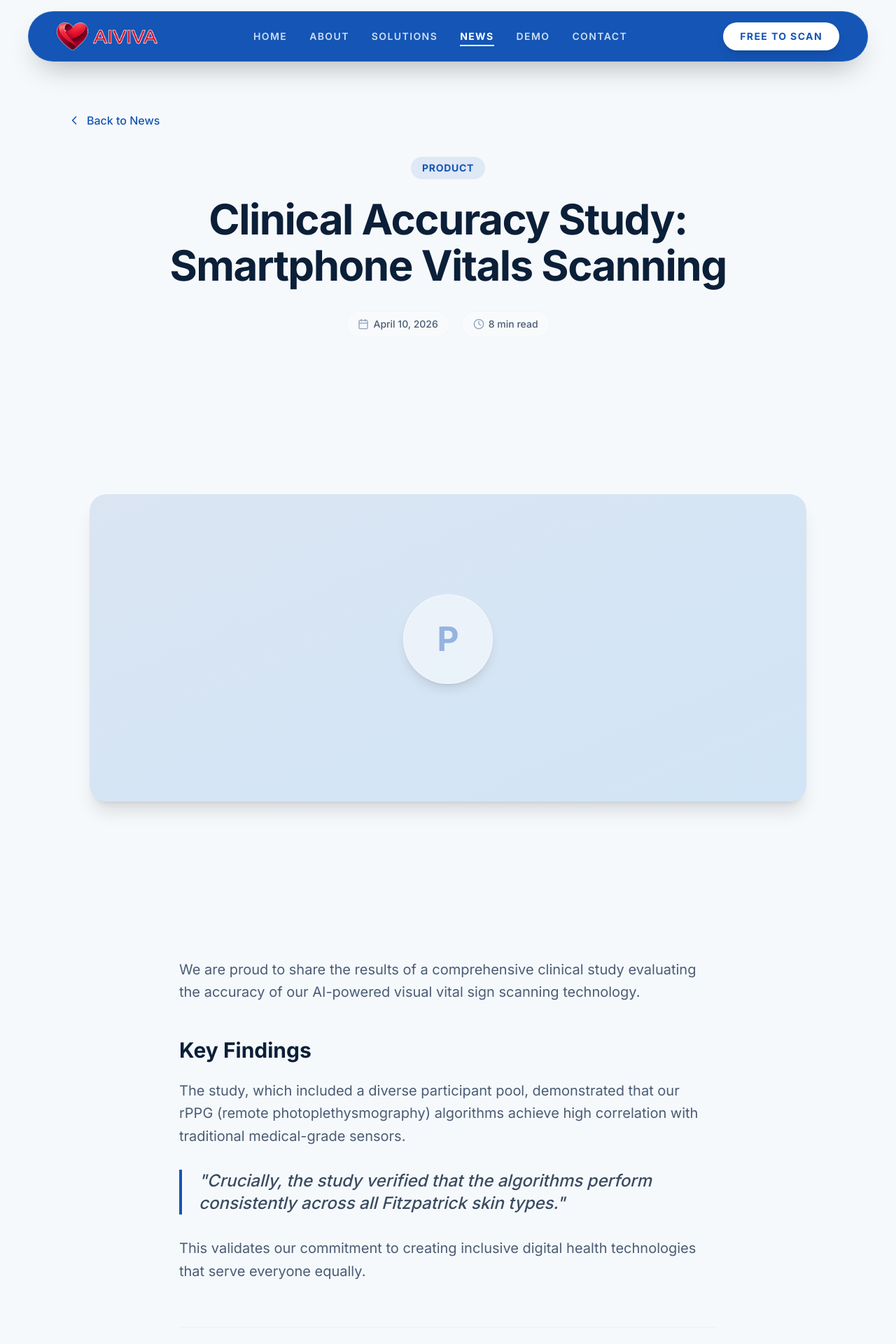
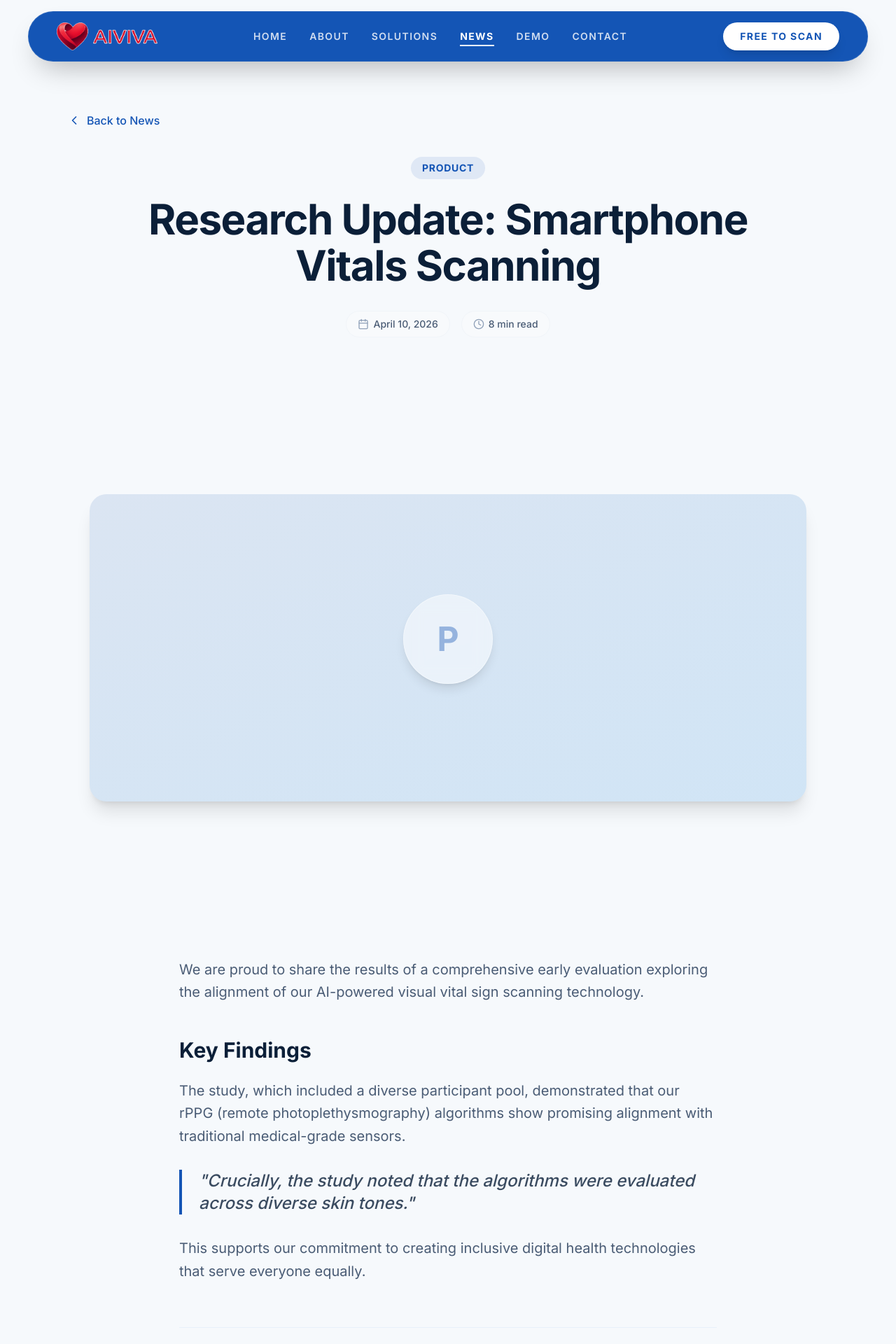
Before and after one commit to leanhtantt/Aiviva, a React (Vite) app: page /en/news/ai-vitals-scanning-accuracy-study in a window 1280 px wide. Shown: the top 1920 px of the page at 70% size. Built offline with nearby package versions, Linux system fonts and the light colour scheme.

Commit message:
fix trang bài viết

```diff
--- a/src/components/layout/LanguageSwitcher.tsx
+++ b/src/components/layout/LanguageSwitcher.tsx
@@ -2,6 +2,8 @@ import React from 'react';
 import { useNavigate, useLocation } from 'react-router-dom';
 import { motion } from 'motion/react';
 import { useLang } from '@/lib/i18n';
+import { newsContentEn } from '../../content/en/news';
+import { newsContentVi } from '../../content/vi/news';
 
 export function LanguageSwitcher() {
   const { pathname } = useLocation();
@@ -11,6 +13,32 @@ export function LanguageSwitcher() {
   const toggleLang = () => {
     const nextLang = lang === 'en' ? 'vi' : 'en';
     const pathParts = pathname.split('/');
+
+    // Check if we are on /:lang/news/:slug
+    if ((pathParts[1] === 'en' || pathParts[1] === 'vi') && pathParts[2] === 'news' && pathParts[3]) {
+      const currentSlug = pathParts[3];
+
+      const currentContent = lang === 'en' ? newsContentEn : newsContentVi;
+      const nextContent = nextLang === 'en' ? newsContentEn : newsContentVi;
+
+      const currentArticle = currentContent.articles.find(a => a.slug === currentSlug);
+      if (currentArticle) {
+        const nextArticle = nextContent.articles.find(a => a.translationKey === currentArticle.translationKey);
+        if (nextArticle) {
+          pathParts[1] = nextLang;
+          pathParts[3] = nextArticle.slug;
+          navigate(pathParts.join('/'));
+          return;
+        }
+      }
+
+      // Fallback
+      pathParts[1] = nextLang;
+      pathParts.length = 3;
+      navigate(pathParts.join('/'));
+      return;
+    }
+
     if (pathParts[1] === 'en' || pathParts[1] === 'vi') {
       pathParts[1] = nextLang;
       navigate(pathParts.join('/'));
--- a/src/content/en/news.ts
+++ b/src/content/en/news.ts
@@ -15,7 +15,8 @@ export const newsContentEn: NewsContent = {
     backToNews: 'Back to News',
     articleNotFound: 'Article not found',
     relatedArticles: 'Related Articles',
-    shareArticle: 'Share this article'
+    shareArticle: 'Share this article',
+    linkCopied: 'Link copied'
   },
   newsletter: {
     headline: 'Subscribe to our newsletter',
@@ -27,6 +28,7 @@ export const newsContentEn: NewsContent = {
   articles: [
     {
       id: 'en-1',
+      translationKey: 'platform-launch',
       slug: 'aiviva-launches-new-telehealth-platform',
       category: 'Product',
       title: 'AIVIVA Launches Next-Generation Telehealth Platform',
@@ -35,9 +37,9 @@ export const newsContentEn: NewsContent = {
       readTime: '5 min read',
       featured: true,
       content: [
-        { type: 'paragraph', text: 'We are thrilled to announce the launch of our next-generation telehealth platform, designed to revolutionize remote healthcare through advanced artificial intelligence.' },
+        { type: 'paragraph', text: 'We are thrilled to announce the launch of our next-generation telehealth platform, designed to enhance remote healthcare through advanced artificial intelligence.' },
         { type: 'heading', text: 'Seamless Vital Monitoring' },
-        { type: 'paragraph', text: 'Our new platform integrates cutting-edge AI scanning technology, allowing users to monitor their vital signs seamlessly using just their smartphone camera.' },
+        { type: 'paragraph', text: 'Our new platform incorporates advanced AI scanning technology, allowing users to monitor their vital signs seamlessly using just their smartphone camera.' },
         { type: 'list', items: [
           'Heart rate monitoring without wearables',
           'Oxygen saturation (SpO2) estimation',
@@ -49,6 +51,7 @@ export const newsContentEn: NewsContent = {
     },
     {
       id: 'en-2',
+      translationKey: 'partner-pharmacy',
       slug: 'partnership-with-major-pharmacy-chain',
       category: 'Partnership',
       title: 'AIVIVA Partners with Major National Pharmacy Chain',
@@ -69,6 +72,7 @@ export const newsContentEn: NewsContent = {
     },
     {
       id: 'en-3',
+      translationKey: 'telehealth-trends',
       slug: 'telehealth-trends-southeast-asia-2026',
       category: 'Market',
       title: 'Telehealth Trends in Southeast Asia for 2026',
@@ -85,6 +89,7 @@ export const newsContentEn: NewsContent = {
     },
     {
       id: 'en-4',
+      translationKey: 'hrv-intro',
       slug: 'understanding-hrv-and-stress',
       category: 'Health',
       title: 'Understanding Heart Rate Variability (HRV) and Stress',
@@ -105,22 +110,24 @@ export const newsContentEn: NewsContent = {
     },
     {
       id: 'en-5',
+      translationKey: 'research-update',
       slug: 'ai-vitals-scanning-accuracy-study',
       category: 'Product',
-      title: 'Clinical Accuracy Study: Smartphone Vitals Scanning',
-      excerpt: 'Recent peer-reviewed study validates the accuracy of our rPPG technology across diverse skin tones.',
+      title: 'Research Update: Smartphone Vitals Scanning',
+      excerpt: 'Recent early evaluation explores the alignment of our rPPG technology across diverse skin tones.',
       date: 'April 10, 2026',
       readTime: '8 min read',
       content: [
-        { type: 'paragraph', text: 'We are proud to share the results of a comprehensive clinical study evaluating the accuracy of our AI-powered visual vital sign scanning technology.' },
+        { type: 'paragraph', text: 'We are proud to share the results of a comprehensive early evaluation exploring the alignment of our AI-powered visual vital sign scanning technology.' },
         { type: 'heading', text: 'Key Findings' },
-        { type: 'paragraph', text: 'The study, which included a diverse participant pool, demonstrated that our rPPG (remote photoplethysmography) algorithms achieve high correlation with traditional medical-grade sensors.' },
-        { type: 'quote', text: 'Crucially, the study verified that the algorithms perform consistently across all Fitzpatrick skin types.' },
-        { type: 'paragraph', text: 'This validates our commitment to creating inclusive digital health technologies that serve everyone equally.' }
+        { type: 'paragraph', text: 'The study, which included a diverse participant pool, demonstrated that our rPPG (remote photoplethysmography) algorithms show promising alignment with traditional medical-grade sensors.' },
+        { type: 'quote', text: 'Crucially, the study noted that the algorithms were evaluated across diverse skin tones.' },
+        { type: 'paragraph', text: 'This supports our commitment to creating inclusive digital health technologies that serve everyone equally.' }
       ]
     },
     {
       id: 'en-6',
+      translationKey: 'insurance-integration',
       slug: 'expanding-health-insurance-partnerships',
       category: 'Partnership',
       title: 'Expanding Our Reach: New Health Insurance Integrations',
--- a/src/content/vi/news.ts
+++ b/src/content/vi/news.ts
@@ -15,7 +15,8 @@ export const newsContentVi: NewsContent = {
     backToNews: 'Quay lại Tin tức',
     articleNotFound: 'Không tìm thấy bài viết',
     relatedArticles: 'Bài viết liên quan',
-    shareArticle: 'Chia sẻ bài viết này'
+    shareArticle: 'Chia sẻ bài viết này',
+    linkCopied: 'Đã sao chép liên kết'
   },
   newsletter: {
     headline: 'Đăng ký nhận bản tin',
@@ -27,6 +28,7 @@ export const newsContentVi: NewsContent = {
   articles: [
     {
       id: 'vi-1',
+      translationKey: 'platform-launch',
       slug: 'aiviva-ra-mat-nen-tang-telehealth-moi',
       category: 'Sản phẩm',
       title: 'AIVIVA Ra Mắt Nền Tảng Telehealth Thế Hệ Mới',
@@ -35,9 +37,9 @@ export const newsContentVi: NewsContent = {
       readTime: '5 phút đọc',
       featured: true,
       content: [
-        { type: 'paragraph', text: 'Chúng tôi rất vui mừng thông báo ra mắt nền tảng y tế từ xa thế hệ mới, được thiết kế để cách mạng hóa chăm sóc sức khỏe thông qua trí tuệ nhân tạo.' },
+        { type: 'paragraph', text: 'Chúng tôi rất vui mừng thông báo ra mắt nền tảng y tế từ xa thế hệ mới, được thiết kế để cải thiện chăm sóc sức khỏe thông qua trí tuệ nhân tạo.' },
         { type: 'heading', text: 'Đo Chỉ Số Sinh Tồn Mượt Mà' },
-        { type: 'paragraph', text: 'Nền tảng mới của chúng tôi tích hợp công nghệ quét AI tiên tiến, cho phép người dùng theo dõi các chỉ số sinh tồn trực tiếp bằng camera điện thoại thông minh.' },
+        { type: 'paragraph', text: 'Nền tảng mới của chúng tôi kết hợp công nghệ quét AI tiên tiến, cho phép người dùng theo dõi các chỉ số sinh tồn trực tiếp bằng camera điện thoại thông minh.' },
         { type: 'list', items: [
           'Đo nhịp tim không cần thiết bị đeo',
           'Ước tính độ bão hòa oxy trong máu (SpO2)',
@@ -49,6 +51,7 @@ export const newsContentVi: NewsContent = {
     },
     {
       id: 'vi-2',
+      translationKey: 'partner-pharmacy',
       slug: 'hop-tac-chuoi-nha-thuoc-lon',
       category: 'Đối tác',
       title: 'AIVIVA Hợp Tác Cùng Chuỗi Nhà Thuốc Hàng Đầu',
@@ -69,6 +72,7 @@ export const newsContentVi: NewsContent = {
     },
     {
       id: 'vi-3',
+      translationKey: 'telehealth-trends',
       slug: 'xu-huong-telehealth-dong-nam-a-2026',
       category: 'Thị trường',
       title: 'Xu Hướng Telehealth Tại Đông Nam Á Năm 2026',
@@ -85,6 +89,7 @@ export const newsContentVi: NewsContent = {
     },
     {
       id: 'vi-4',
+      translationKey: 'hrv-intro',
       slug: 'hieu-ve-hrv-va-cang-thang',
       category: 'Sức khỏe',
       title: 'Hiểu Về Biến Thiên Nhịp Tim (HRV) Và Mức Căng Thẳng',
@@ -105,22 +110,24 @@ export const newsContentVi: NewsContent = {
     },
     {
       id: 'vi-5',
+      translationKey: 'research-update',
       slug: 'nghien-cuu-do-chinh-xac-quet-sinh-ton-ai',
       category: 'Sản phẩm',
-      title: 'Nghiên Cứu Lâm Sàng: Độ Chính Xác Khi Quét Sinh Tồn',
-      excerpt: 'Nghiên cứu mới nhất xác nhận độ chính xác cao của công nghệ rPPG trên nhiều tông màu da khác nhau.',
+      title: 'Cập Nhật Nghiên Cứu: Quét Sinh Tồn Bằng Smartphone',
+      excerpt: 'Đánh giá ban đầu mới nhất khám phá sự phù hợp của công nghệ rPPG trên nhiều tông màu da khác nhau.',
       date: '10 Thg 4, 2026',
       readTime: '8 phút đọc',
       content: [
-        { type: 'paragraph', text: 'Chúng tôi tự hào chia sẻ kết quả của một nghiên cứu lâm sàng toàn diện đánh giá độ chính xác của công nghệ quét chỉ số sinh tồn bằng hình ảnh thông qua AI.' },
+        { type: 'paragraph', text: 'Chúng tôi tự hào chia sẻ kết quả của một đánh giá ban đầu toàn diện khám phá sự phù hợp của công nghệ quét chỉ số sinh tồn bằng hình ảnh thông qua AI.' },
         { type: 'heading', text: 'Các Kết Quả Chính' },
-        { type: 'paragraph', text: 'Nghiên cứu với nhiều nhóm người tham gia đa dạng đã chứng minh thuật toán rPPG của chúng tôi đạt độ tương quan cao với các cảm biến y tế truyền thống.' },
-        { type: 'quote', text: 'Đặc biệt quan trọng, nghiên cứu đã xác minh rằng thuật toán hoạt động nhất quán trên tất cả các loại da theo thang đo Fitzpatrick.' },
-        { type: 'paragraph', text: 'Điều này khẳng định cam kết của chúng tôi trong việc tạo ra công nghệ y tế số bao trùm, phục vụ mọi người một cách bình đẳng.' }
+        { type: 'paragraph', text: 'Đánh giá với nhiều nhóm người tham gia đa dạng cho thấy thuật toán rPPG của chúng tôi có sự điều chỉnh đầy hứa hẹn so với các cảm biến y tế truyền thống.' },
+        { type: 'quote', text: 'Và quan trọng là, đánh giá ghi nhận rằng thuật toán đã được thử nghiệm trên nhiều tông màu da đa dạng.' },
+        { type: 'paragraph', text: 'Điều này ủng hộ cam kết của chúng tôi trong việc tạo ra công nghệ y tế số bao trùm, phục vụ mọi người một cách bình đẳng.' }
       ]
     },
     {
       id: 'vi-6',
+      translationKey: 'insurance-integration',
       slug: 'mo-rong-hop-tac-bao-hiem-y-te',
       category: 'Đối tác',
       title: 'Mở Rộng Mạng Lưới: Tích Hợp Bảo Hiểm Y Tế',
--- a/src/types/news.ts
+++ b/src/types/news.ts
@@ -6,6 +6,7 @@ export type NewsArticleBlock =
 
 export interface NewsArticle {
   id: string;
+  translationKey: string;
   slug: string;
   category: string;
   title: string;
@@ -36,6 +37,7 @@ export interface NewsContent {
     articleNotFound: string;
     relatedArticles: string;
     shareArticle: string;
+    linkCopied: string;
   };
   newsletter: {
     headline: string;
```
Also changed, not shown: src/components/sections/news/NewsCard.tsx (+9 -5 lines), src/pages/NewsDetail.tsx (+34 -6 lines).
